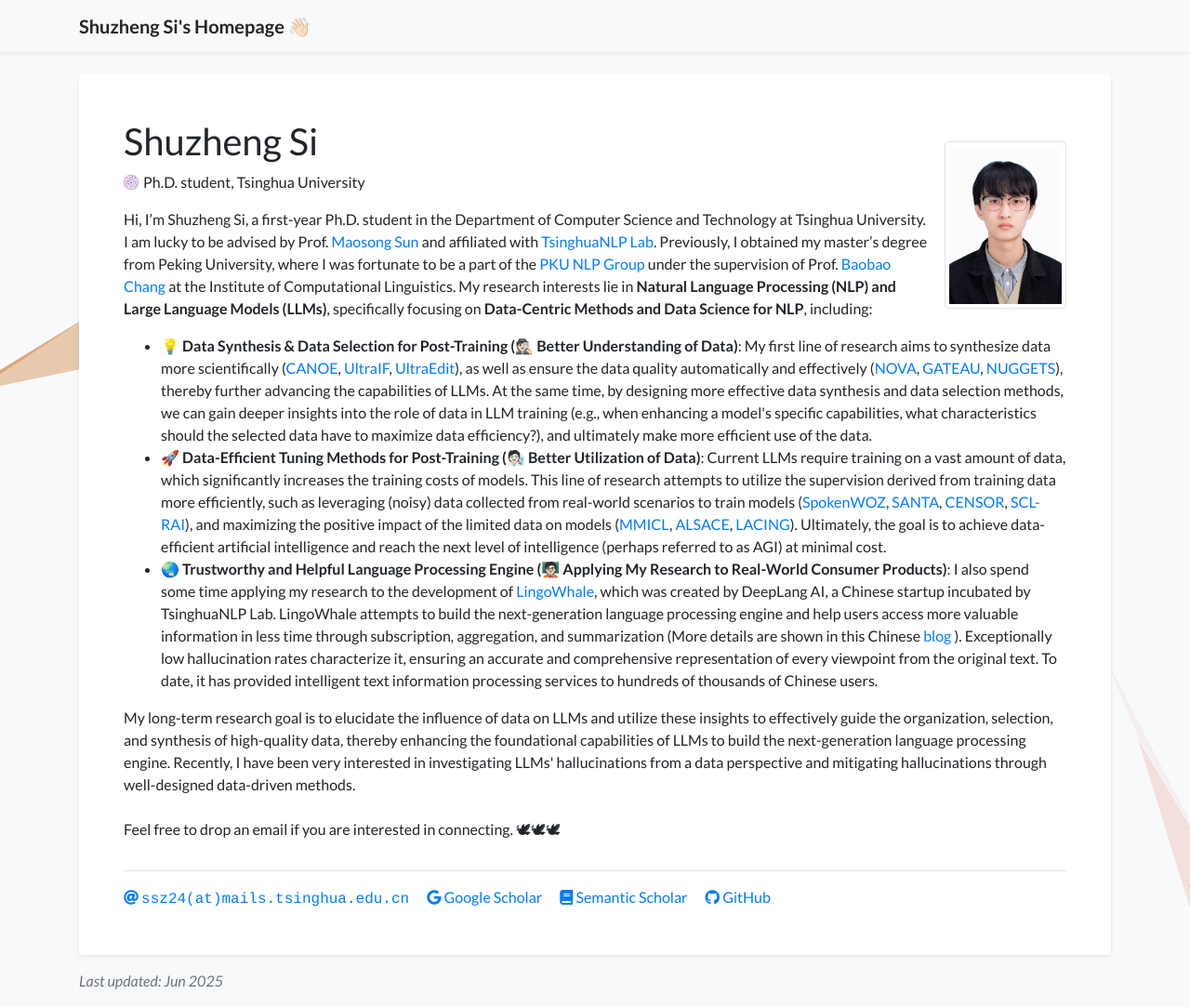
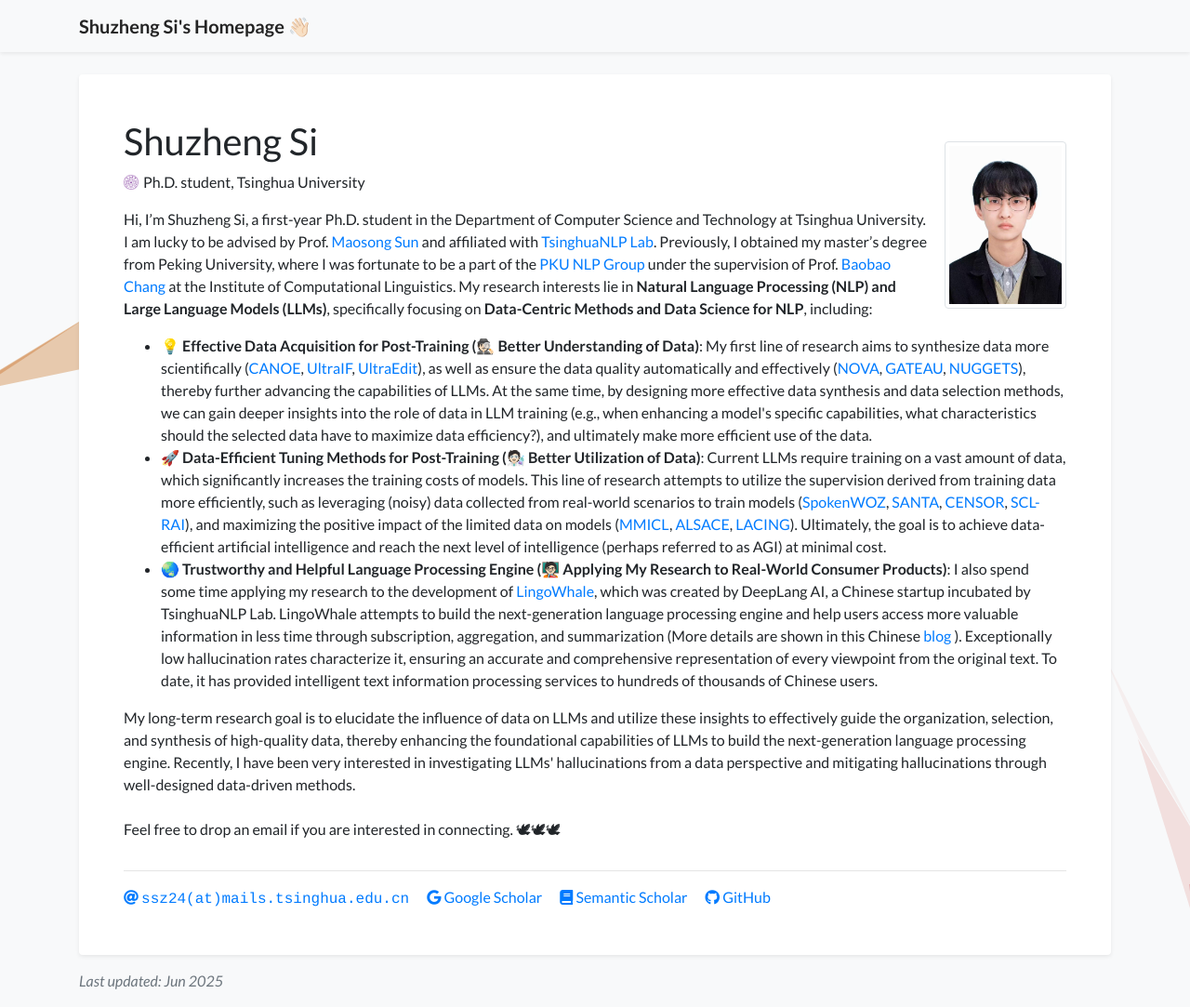
Before and after one commit to S1s-Z/s1s-z.github.io, a Jekyll site: the page built from index.html, in a window 1280 px wide and 1083 px high. Shown: the whole window at 93% size. Built offline with Jekyll 4.4.1, drawn with Linux system fonts in a browser that asks for light colours; a style sheet for code colours, icons or effects is not loaded.

Commit message:
Update profile.yml

```diff
--- a/_data/profile.yml
+++ b/_data/profile.yml
@@ -24,7 +24,7 @@
   <br>
   <ul class="pub">
       <li>
-          💡 <b>Data Synthesis & Data Selection for Post-Training (🕵🏻 Better Understanding of Data)</b>: My first line of research aims to synthesize data more scientifically (<a href="https://arxiv.org/abs/2505.16483">CANOE</a>, <a href="https://arxiv.org/abs/2502.04153">UltraIF</a>, <a href="https://arxiv.org/abs/2407.05282">UltraEdit</a>), as well as ensure the data quality automatically and effectively (<a href="https://arxiv.org/abs/2502.07340">NOVA</a>, <a href="https://arxiv.org/abs/2410.15633">GATEAU</a>, <a href="https://arxiv.org/abs/2312.10302">NUGGETS</a>), thereby further advancing the capabilities of LLMs. At the same time, by designing more effective data synthesis and data selection methods, we can gain deeper insights into the role of data in LLM training (e.g., when enhancing a model's specific capabilities, what characteristics should the selected data have to maximize data efficiency?), and ultimately make more efficient use of the data.
+          💡 <b>Effective Data Acquisition for Post-Training (🕵🏻 Better Understanding of Data)</b>: My first line of research aims to synthesize data more scientifically (<a href="https://arxiv.org/abs/2505.16483">CANOE</a>, <a href="https://arxiv.org/abs/2502.04153">UltraIF</a>, <a href="https://arxiv.org/abs/2407.05282">UltraEdit</a>), as well as ensure the data quality automatically and effectively (<a href="https://arxiv.org/abs/2502.07340">NOVA</a>, <a href="https://arxiv.org/abs/2410.15633">GATEAU</a>, <a href="https://arxiv.org/abs/2312.10302">NUGGETS</a>), thereby further advancing the capabilities of LLMs. At the same time, by designing more effective data synthesis and data selection methods, we can gain deeper insights into the role of data in LLM training (e.g., when enhancing a model's specific capabilities, what characteristics should the selected data have to maximize data efficiency?), and ultimately make more efficient use of the data.
       </li>
       <li>
           🚀 <b>Data-Efficient Tuning Methods for Post-Training (🧑🏻‍🔬 Better Utilization of Data)</b>: Current LLMs require training on a vast amount of data, which significantly increases the training costs of models. This line of research attempts to utilize the supervision derived from training data more efficiently, such as leveraging (noisy) data collected from real-world scenarios to train models (<a href="https://arxiv.org/abs/2305.13040">SpokenWOZ</a>, <a href="https://arxiv.org/abs/2305.04076">SANTA</a>, <a href="https://arxiv.org/abs/2311.08010">CENSOR</a>, <a href="https://arxiv.org/abs/2209.01646">SCL-RAI</a>), and maximizing the positive impact of the limited data on models (<a href="https://arxiv.org/abs/2309.07915">MMICL</a>, <a href="https://arxiv.org/abs/2404.08491">ALSACE</a>, <a href="https://arxiv.org/abs/2411.14279">LACING</a>). Ultimately, the goal is to achieve data-efficient artificial intelligence and reach the next level of intelligence (perhaps referred to as AGI) at minimal cost.
```
